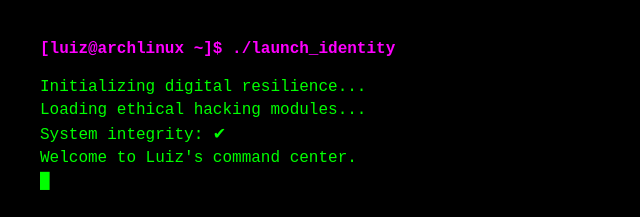
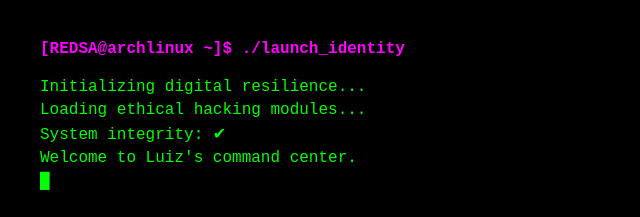
Before and after one commit to 0x5245445341/0x5245445341.github.io, a plain HTML site: page index.html in a window 1280 px wide. Shown: the top 217 px of the page, 0-640 px from the left. Drawn offline with Linux system fonts and the light colour scheme.

Commit message:
Update index.html

```diff
--- a/index.html
+++ b/index.html
@@ -2,12 +2,12 @@
 <html lang="en">
 <head>
   <meta charset="UTF-8">
-  <title>Luiz — Digital Resilience Architect</title>
+  <title>REDSA — Digital Resilience Architect</title>
   <link rel="stylesheet" href="style.css">
 </head>
 <body>
   <div class="terminal">
-    <div class="header">[luiz@archlinux ~]$ ./launch_identity</div>
+    <div class="header">[REDSA@archlinux ~]$ ./launch_identity</div>
     <div class="output">
       <p>Initializing digital resilience...</p>
       <p>Loading ethical hacking modules...</p>
```
